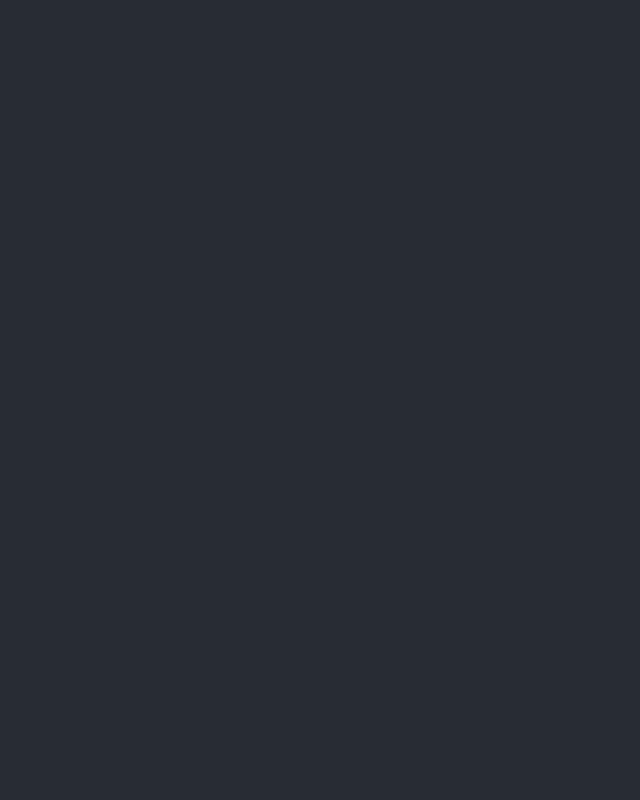
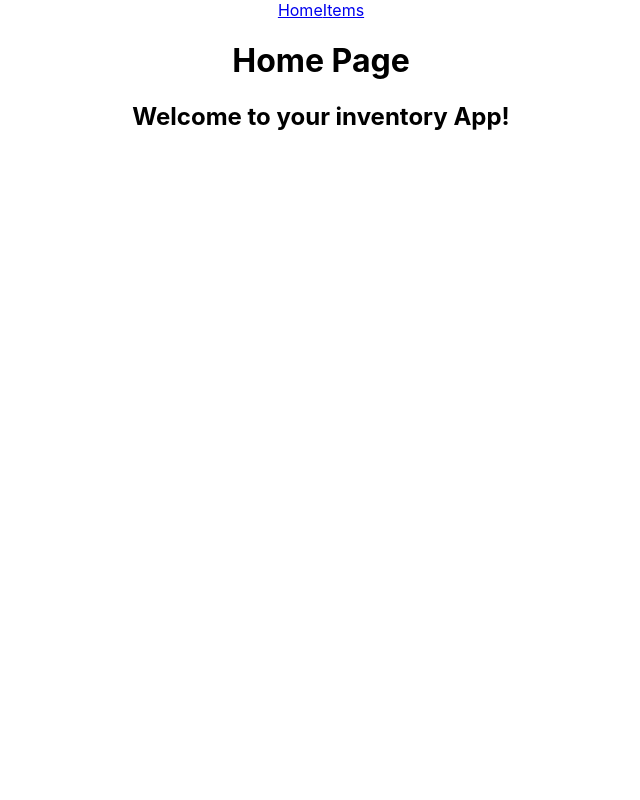
Before and after one commit to Job85/Restaurant-Inventory-App, a React (Create React App) app in the folder client/: page / in a window 1280 px wide. Shown: the top 800 px of the page, without its empty margins (319-959 px from the left). Built offline with nearby package versions, Linux system fonts and the light colour scheme; no server answers.

Commit message:
mapped over items and stored into item-card in Items.jsx

```diff
--- a/client/src/App.css
+++ b/client/src/App.css
@@ -16,3 +16,14 @@
 .App-link {
   color: #61dafb;
 }
+
+.item-card-span {
+  margin-right: .5rem;
+  /* border-color: cyan;
+  border-width: 1px; */
+}
+
+.item-card {
+  margin-left: 15em;
+  text-align: left;
+}
--- a/client/src/App.js
+++ b/client/src/App.js
@@ -1,28 +1,19 @@
 // import logo from './logo.svg';
-import React, { useState, useEffect } from 'react';
+// import React, { useState, useEffect } from 'react';
 import { Routes, Route } from 'react-router-dom'
 import './App.css';
+import Header from './components/Header';
 import Home from './components/Home';
-import axios from 'axios'
+import Items from './components/Items';
 
 const App = () => {
-  let [items, updateItems] = useState([])
-  const getItems = async () => {
-    let retrievedItems = await axios.get('http://localhost:3001/items')
-    return retrievedItems
-  }
-  useEffect(async () => {
-    let items = await getItems()
-    updateItems(items.data)
-  }, [])
   return (
     <div className="App">
-      <header className="App-header">
-
-      </header>
+      <Header />
       <main>
         <Routes>
           <Route path='/' element={<Home />} />
+          <Route path='Items' element={<Items />} />
         </Routes>
       </main>
     </div>
--- a/client/src/components/Header.jsx
+++ b/client/src/components/Header.jsx
@@ -6,9 +6,8 @@ const Header = () => {
     return (
         <header>
             <nav>
-                <Link to="/" className='link'>Home</Link>
-                {/* <Link to="edit" className='link'>Edit</Link> */}
-                {/* <Link to="form" className='link'>Form</Link> */}
+                <Link to='/' className='link'>Home</Link>
+                <Link to='Items' className='link'>Items</Link>
             </nav>
         </header>
     )
--- a/client/src/components/Home.jsx
+++ b/client/src/components/Home.jsx
@@ -2,12 +2,10 @@ const Home = () => {
 
     return (
         <div className='home'>
-            <h1>
-                Home Page
-                <h2>
-                    Welcome to your inventory App!
-                </h2>
-            </h1>
+            <h1>Home Page</h1>
+            <h2>
+                Welcome to your inventory App!
+            </h2>
         </div>
     )
 }
--- /dev/null
+++ b/client/src/components/Items.jsx
@@ -0,0 +1,36 @@
+import React, { useState, useEffect } from 'react';
+import axios from 'axios'
+
+const Items = () => {
+    let [items, updateItems] = useState([])
+    const getItems = async () => {
+        let retrievedItems = await axios.get('http://localhost:3001/items')
+        return retrievedItems
+    }
+    useEffect(async () => {
+        let items = await getItems()
+        updateItems(items.data)
+    }, [])
+    return (
+        <div className='items'>
+            <h1>Items Page</h1>
+            <h2>
+                Welcome to Items Page!
+            </h2>
+            <div className='item-container'>
+                {
+                    items.map((item, i) => (
+                        <li className='item-card' key={i}>
+                            <span className='item-card-span'>Location:{item.location}</span>
+                            <span className='item-card-span'> Category:{item.category}</span>
+                            <span className='item-card-span'> Item:{item.item}</span>
+                            <span className='item-card-span'>Size:{item.size}</span>
+                            <span className='item-card-span'>Count:{item.count}</span>
+                        </li>
+                    ))}
+            </div>
+        </div>
+    )
+}
+
+export default Items
--- a/client/src/components/Nav.jsx
+++ b/client/src/components/Nav.jsx
@@ -1,10 +1,13 @@
+import { Link } from 'react-router-dom'
+
 const Nav = () => {
 
     return (
         <nav className="navbar">
-            <h2></h2>
+            <h2>Nav Bar</h2>
             <div>
                 <Link to='/'>Home</Link>
+                <Link to='Items'>Items</Link>
             </div>
         </nav>
     )
```
